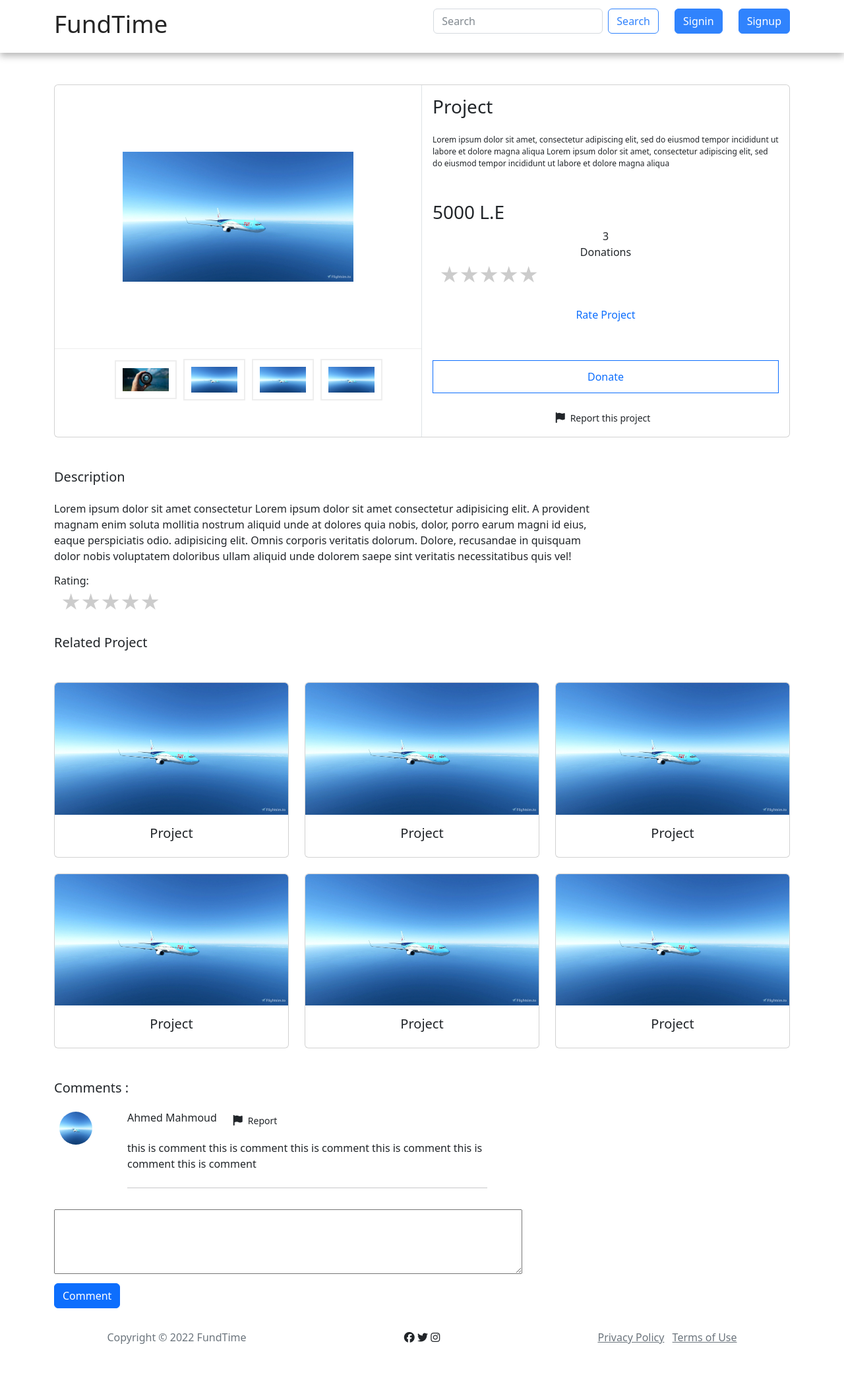
After one commit to 7osny13/Crowed-Funding-Web-App, a Django app: template CrowedFunding/templates/projects/projectview.html in a window 1280 px wide. The commit adds this page. Shown: the whole page at 66% size. Run offline with Django 4.2, Linux system fonts and the light colour scheme; the template is opened without the code that fills it, so the values that code supplies are empty; some libraries are stand-ins or nearby versions.

Commit message:
add product view page

```diff
--- /dev/null
+++ b/CrowedFunding/static/assets/css/projectview.css
@@ -0,0 +1,191 @@
+body {
+  background-color: #ecedee;
+}
+.card {
+  border: none;
+  overflow: hidden;
+}
+.thumbnail_images ul {
+  list-style: none;
+  justify-content: center;
+  display: flex;
+  align-items: center;
+  margin-top: 10px;
+}
+.thumbnail_images ul li {
+  margin: 5px;
+  padding: 10px;
+  border: 2px solid #eee;
+  cursor: pointer;
+  transition: all 0.5s;
+}
+.thumbnail_images ul li:hover {
+  border: 2px solid #000;
+}
+.main_image {
+  display: flex;
+  justify-content: center;
+  align-items: center;
+  border-bottom: 1px solid #eee;
+  height: 400px;
+  width: 100%;
+  overflow: hidden;
+}
+.heart {
+  height: 29px;
+  width: 29px;
+  background-color: #eaeaea;
+  border-radius: 50%;
+  display: flex;
+  justify-content: center;
+  align-items: center;
+}
+.content p {
+  font-size: 12px;
+}
+.ratings span {
+  font-size: 14px;
+  margin-left: 12px;
+}
+.colors {
+  margin-top: 5px;
+}
+.colors ul {
+  list-style: none;
+  display: flex;
+  padding-left: 0px;
+}
+.colors ul li {
+  height: 20px;
+  width: 20px;
+  display: flex;
+  border-radius: 50%;
+  margin-right: 10px;
+  cursor: pointer;
+}
+.colors ul li:nth-child(1) {
+  background-color: #6c704d;
+}
+.colors ul li:nth-child(2) {
+  background-color: #96918b;
+}
+.colors ul li:nth-child(3) {
+  background-color: #68778e;
+}
+.colors ul li:nth-child(4) {
+  background-color: #263f55;
+}
+.colors ul li:nth-child(5) {
+  background-color: black;
+}
+.right-side {
+  position: relative;
+}
+.search-option {
+  position: absolute;
+  background-color: #000;
+  overflow: hidden;
+  align-items: center;
+  color: #fff;
+  width: 200px;
+  height: 200px;
+  border-radius: 49% 51% 50% 50% / 68% 69% 31% 32%;
+  left: 30%;
+  bottom: -250px;
+  transition: all 0.5s;
+  cursor: pointer;
+}
+.search-option .first-search {
+  position: absolute;
+  top: 20px;
+  left: 90px;
+  font-size: 20px;
+  opacity: 1000;
+}
+.search-option .inputs {
+  opacity: 0;
+  transition: all 0.5s ease;
+  transition-delay: 0.5s;
+  position: relative;
+}
+.search-option .inputs input {
+  position: absolute;
+  top: 200px;
+  left: 30px;
+  padding-left: 20px;
+  background-color: transparent;
+  width: 300px;
+  border: none;
+  color: #fff;
+  border-bottom: 1px solid #eee;
+  transition: all 0.5s;
+  z-index: 10;
+}
+.search-option .inputs input:focus {
+  box-shadow: none;
+  outline: none;
+  z-index: 10;
+}
+.search-option:hover {
+  border-radius: 0px;
+  width: 100%;
+  left: 0px;
+}
+.search-option:hover .inputs {
+  opacity: 1;
+}
+.search-option:hover .first-search {
+  left: 27px;
+  top: 25px;
+  font-size: 15px;
+}
+.search-option:hover .inputs input {
+  top: 20px;
+}
+.search-option .share {
+  position: absolute;
+  right: 20px;
+  top: 22px;
+}
+.buttons .btn {
+  height: 50px;
+  width: 150px;
+  border-radius: 0px !important;
+}
+
+
+.rate {
+    float: left;
+    height: 46px;
+    padding: 0 10px;
+}
+.rate:not(:checked) > input {
+    position:absolute;
+    top:-9999px;
+}
+.rate:not(:checked) > label {
+    float:right;
+    width:1em;
+    overflow:hidden;
+    white-space:nowrap;
+    cursor:pointer;
+    font-size:30px;
+    color:#ccc;
+}
+.rate:not(:checked) > label:before {
+    content: '★ ';
+}
+.rate > input:checked ~ label {
+    color: #ffc700;
+}
+.rate:not(:checked) > label:hover,
+.rate:not(:checked) > label:hover ~ label {
+    color: #deb217;
+}
+.rate > input:checked + label:hover,
+.rate > input:checked + label:hover ~ label,
+.rate > input:checked ~ label:hover,
+.rate > input:checked ~ label:hover ~ label,
+.rate > label:hover ~ input:checked ~ label {
+    color: #c59b08;
+}
--- /dev/null
+++ b/CrowedFunding/static/assets/js/projectview.js
@@ -0,0 +1,7 @@
+function changeImage(element) {
+
+    var main_prodcut_image = document.getElementById('main_product_image');
+    main_prodcut_image.src = element.src;
+
+
+}
--- a/CrowedFunding/templates/home/index.html
+++ b/CrowedFunding/templates/home/index.html
@@ -367,7 +367,7 @@
         </div>
       </div>
     </footer>
-    <footer></footer>
+
     <script
       src="https://cdn.jsdelivr.net/npm/bootstrap@5.2.0-beta1/dist/js/bootstrap.bundle.min.js"
       integrity="sha384-pprn3073KE6tl6bjs2QrFaJGz5/SUsLqktiwsUTF55Jfv3qYSDhgCecCxMW52nD2"
--- /dev/null
+++ b/CrowedFunding/templates/projects/projectview.html
@@ -0,0 +1,310 @@
+<!DOCTYPE html>
+<html lang="en">
+  <head>
+    <meta charset="UTF-8" />
+    <meta http-equiv="X-UA-Compatible" content="IE=edge" />
+    <meta name="viewport" content="width=device-width, initial-scale=1.0" />
+    <title>Project</title>
+    <link rel="stylesheet" href="/CrowedFunding/static/assets/css/style.css" />
+    <link rel="stylesheet" href="/CrowedFunding/static/assets/css/projectview.css" />
+    <link
+      href="https://cdn.jsdelivr.net/npm/bootstrap@5.2.0-beta1/dist/css/bootstrap.min.css"
+      rel="stylesheet"
+      integrity="sha384-0evHe/X+R7YkIZDRvuzKMRqM+OrBnVFBL6DOitfPri4tjfHxaWutUpFmBp4vmVor"
+      crossorigin="anonymous"
+    />
+  </head>
+  <body>
+    <nav class="navbar">
+      <div class="navbar-container container">
+        <input type="checkbox" name="" id="" />
+        <div class="hamburger-lines">
+          <span class="line line1"></span>
+          <span class="line line2"></span>
+          <span class="line line3"></span>
+        </div>
+        <ul class="menu-items">
+          <li>
+            <form class="d-flex">
+              <input
+                class="form-control me-2"
+                type="search"
+                placeholder="Search"
+                aria-label="Search"
+              />
+              <button class="btn btn-outline-primary" type="submit">
+                Search
+              </button>
+            </form>
+          </li>
+          <li><button class="btn btn-primary" type="button">Signin</button></li>
+          <li><button class="btn btn-primary" type="button">Signup</button></li>
+        </ul>
+        <h1 class="logo">FundTime</h1>
+      </div>
+    </nav>
+    <div class="container mt-5 mb-5">
+      <div class="card">
+        <div class="row g-0">
+          <div class="col-md-6 border-end">
+            <div class="d-flex flex-column justify-content-center">
+              <div class="main_image">
+                <img
+                  src="/CrowedFunding/static/img/project.webp"
+                  id="main_product_image"
+                  width="350"
+                />
+              </div>
+              <div class="thumbnail_images">
+                <ul id="thumbnail">
+                  <li>
+                    <img
+                      onclick="changeImage(this)"
+                      src="/CrowedFunding/static/img/project1.jpg"
+                      width="70"
+                    />
+                  </li>
+                  <li>
+                    <img
+                      onclick="changeImage(this)"
+                      src="/CrowedFunding/static/img/project.webp"
+                      width="70"
+                    />
+                  </li>
+                  <li>
+                    <img
+                      onclick="changeImage(this)"
+                      src="/CrowedFunding/static/img/project.webp"
+                      width="70"
+                    />
+                  </li>
+                  <li>
+                    <img
+                      onclick="changeImage(this)"
+                      src="/CrowedFunding/static/img/project.webp"
+                      width="70"
+                    />
+                  </li>
+                </ul>
+              </div>
+            </div>
+          </div>
+          <div class="col-md-6">
+            <div class="p-3 right-side">
+              <div class="d-flex justify-content-between align-items-center">
+                <h3>Project</h3>
+
+              </div>
+              <div class="mt-3 pr-3 content">
+                <p>
+                  Lorem ipsum dolor sit amet, consectetur adipiscing elit, sed
+                  do eiusmod tempor incididunt ut labore et dolore magna aliqua
+                  Lorem ipsum dolor sit amet, consectetur adipiscing elit, sed
+                  do eiusmod tempor incididunt ut labore et dolore magna aliqua
+                </p>
+              </div>
+              <h3 class="mt-5">5000 L.E</h3>
+              <div class="d-flex flex-column align-items-center">
+                <span>3</span>
+                <span>Donations</span>
+              </div>
+              <div class="rate ">
+                <input type="radio" id="star5" name="rate" value="5" />
+                <label for="star5" title="text">5 stars</label>
+                <input type="radio" id="star4" name="rate" value="4" />
+                <label for="star4" title="text">4 stars</label>
+                <input type="radio" id="star3" name="rate" value="3" />
+                <label for="star3" title="text">3 stars</label>
+                <input type="radio" id="star2" name="rate" value="2" />
+                <label for="star2" title="text">2 stars</label>
+                <input type="radio" id="star1" name="rate" value="1" />
+                <label for="star1" title="text">1 star</label>
+              </div>
+              <div class="text-center">
+                <button class="btn mt-3 p-2 w-100 text-primary" role="button">Rate Project</button>
+              </div>
+              <div class="buttons d-flex flex-row mt-5 gap-3">
+                <button class="btn btn-outline-primary w-100">Donate</button>
+
+              </div>
+
+
+              <div class="feedback d-flex flex-column align-items-center">
+
+
+              <button class="btn btn-transparent shadow-none text-center mt-4 p-0" ><i
+                class="fa-solid fa-flag"></i><small class="mx-2">Report this project</small>
+              </button>
+
+            </div>
+          </div>
+        </div>
+      </div>
+    </div>
+    <div class=" w-75 mt-5">
+      <div class="">
+        <h5 class="card-title">Description</h5>
+        <p class="card-text mt-4">Lorem ipsum dolor sit amet consectetur Lorem ipsum dolor sit amet consectetur adipisicing elit. A provident magnam enim soluta mollitia nostrum aliquid unde at dolores quia nobis, dolor, porro earum magni id eius, eaque perspiciatis odio. adipisicing elit. Omnis corporis veritatis dolorum. Dolore, recusandae in quisquam dolor nobis voluptatem doloribus ullam aliquid unde dolorem saepe sint veritatis necessitatibus quis vel!</p>
+
+      </div>
+
+        <h6 class="mt-3 mb-0">Rating: </h6>
+      <div class="rate  ">
+
+        <input type="radio" id="star5" name="rate" value="5" />
+        <label for="star5" title="text">5 stars</label>
+        <input type="radio" id="star4" name="rate" value="4" />
+        <label for="star4" title="text">4 stars</label>
+        <input type="radio" id="star3" name="rate" value="3" />
+        <label for="star3" title="text">3 stars</label>
+        <input type="radio" id="star2" name="rate" value="2" />
+        <label for="star2" title="text">2 stars</label>
+        <input type="radio" id="star1" name="rate" value="1" />
+        <label for="star1" title="text">1 star</label>
+
+
+
+      </div>
+
+    </div>
+
+    <div class="mt-5 pt-4">
+      <h5 class="card-title">Related Project</h5>
+    </div>
+    <div class="row row-cols-1 row-cols-md-3 g-4 mt-4">
+      <div class="col">
+        <a href="" class="text-decoration-none text-dark">
+        <div class="card h-100">
+          <img src="/CrowedFunding/static/img/project.webp" class="card-img-top" alt="...">
+          <div class="card-body">
+            <h5 class="card-title text-center">Project</h5>
+          </div>
+        </div>
+      </a>
+      </div>
+      <div class="col">
+        <a href="" class="text-decoration-none text-dark">
+        <div class="card h-100">
+          <img src="/CrowedFunding/static/img/project.webp" class="card-img-top" alt="...">
+          <div class="card-body">
+            <h5 class="card-title text-center">Project</h5>
+          </div>
+        </div>
+      </a>
+      </div>
+      <div class="col">
+        <a href="" class="text-decoration-none text-dark">
+        <div class="card h-100">
+          <img src="/CrowedFunding/static/img/project.webp" class="card-img-top" alt="...">
+          <div class="card-body">
+            <h5 class="card-title text-center">Project</h5>
+          </div>
+        </div>
+      </a>
+      </div>
+      <div class="col">
+        <a href="" class="text-decoration-none text-dark">
+        <div class="card h-100">
+          <img src="/CrowedFunding/static/img/project.webp" class="card-img-top" alt="...">
+          <div class="card-body">
+            <h5 class="card-title text-center">Project</h5>
+          </div>
+        </div>
+      </a>
+      </div>
+      <div class="col">
+        <a href="" class="text-decoration-none text-dark">
+        <div class="card h-100">
+          <img src="/CrowedFunding/static/img/project.webp" class="card-img-top" alt="...">
+          <div class="card-body">
+            <h5 class="card-title text-center">Project</h5>
+          </div>
+        </div>
+      </a>
+      </div>
+      <div class="col">
+        <a href="" class="text-decoration-none text-dark">
+        <div class="card h-100">
+          <img src="/CrowedFunding/static/img/project.webp" class="card-img-top" alt="...">
+          <div class="card-body">
+            <h5 class="card-title text-center">Project</h5>
+          </div>
+        </div>
+      </a>
+      </div>
+    </div>
+    <div class="mt-5">
+      <h5 class="card-title">Comments :</h5>
+    </div>
+    <div class="row mt-4">
+      <div class="col-1 mx-2">
+          <img src="/CrowedFunding/static/img/project.webp" alt="" class="rounded-circle" width="50" height="50">
+      </div>
+      <div class="col-6">
+          <div class="d-flex">
+            <h6>Ahmed Mahmoud</h6>
+            <button class="btn btn-transparent shadow-none text-center mx-4 p-0" ><i
+              class="fa-solid fa-flag"></i><small class="mx-2">Report </small>
+            </button>
+          </div>
+          <div class="mt-3">
+            <p>this is comment this is comment this is comment this is comment this is comment this is comment</p>
+          </div>
+          <div class="mt-4">
+            <hr>
+          </div>
+      </div>
+    </div>
+    <div class="row mt-3">
+        <div>
+          <form action="">
+            <div>
+            <textarea name="" id="" cols="75" rows="4"></textarea>
+           </div>
+           <div class="mt-2 ">
+            <input type="submit" value="Comment" class="btn btn-primary ">
+          </div>
+          </form>
+        </div>
+    </div>
+    <footer class="text-center py-4">
+      <div class="container">
+        <div class="row row-cols-1 row-cols-lg-3">
+          <div class="col">
+            <p class="text-muted my-2">Copyright&nbsp;© 2022 FundTime</p>
+          </div>
+          <div class="col">
+            <ul class="list-inline my-2">
+              <i class="fa-brands fa-facebook"></i>
+              <i class="fa-brands fa-twitter"></i>
+              <i class="fa-brands fa-instagram"></i>
+            </ul>
+          </div>
+          <div class="col">
+            <ul class="list-inline my-2">
+              <li class="list-inline-item">
+                <a class="link-secondary" href="#">Privacy Policy</a>
+              </li>
+              <li class="list-inline-item">
+                <a class="link-secondary" href="#">Terms of Use</a>
+              </li>
+            </ul>
+          </div>
+        </div>
+      </div>
+    </footer>
+
+    <script
+      src="https://cdn.jsdelivr.net/npm/bootstrap@5.2.0-beta1/dist/js/bootstrap.bundle.min.js"
+      integrity="sha384-pprn3073KE6tl6bjs2QrFaJGz5/SUsLqktiwsUTF55Jfv3qYSDhgCecCxMW52nD2"
+      crossorigin="anonymous"
+    ></script>
+    <script
+      src="https://kit.fontawesome.com/656b05a79d.js"
+      crossorigin="anonymous"
+    ></script>
+    <script src="/CrowedFunding/static/assets/js/projectview.js">
+
+    </script>
+  </body>
+</html>
```
